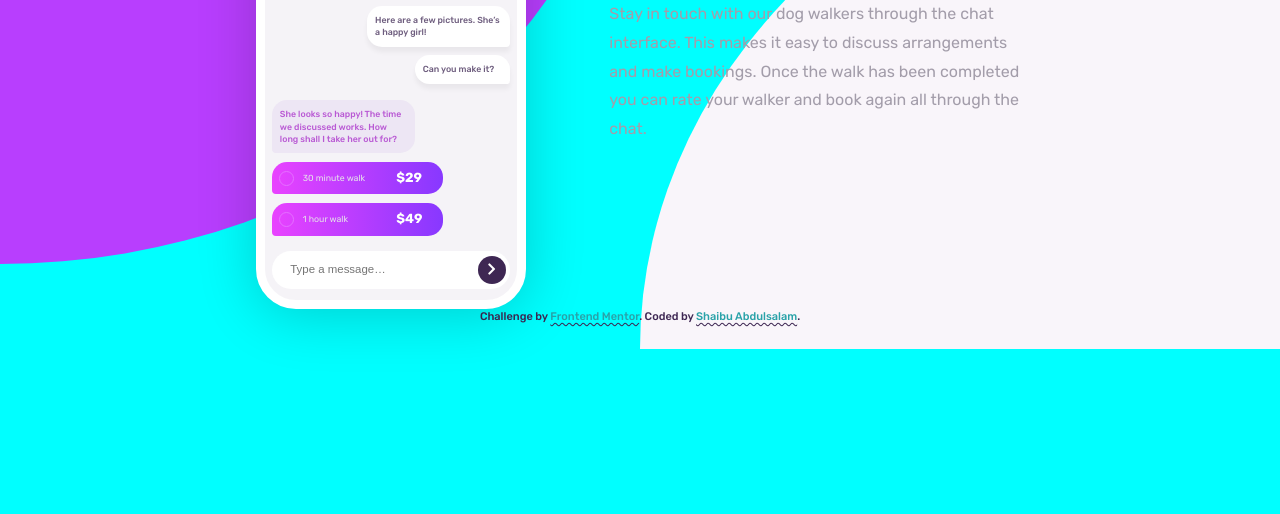
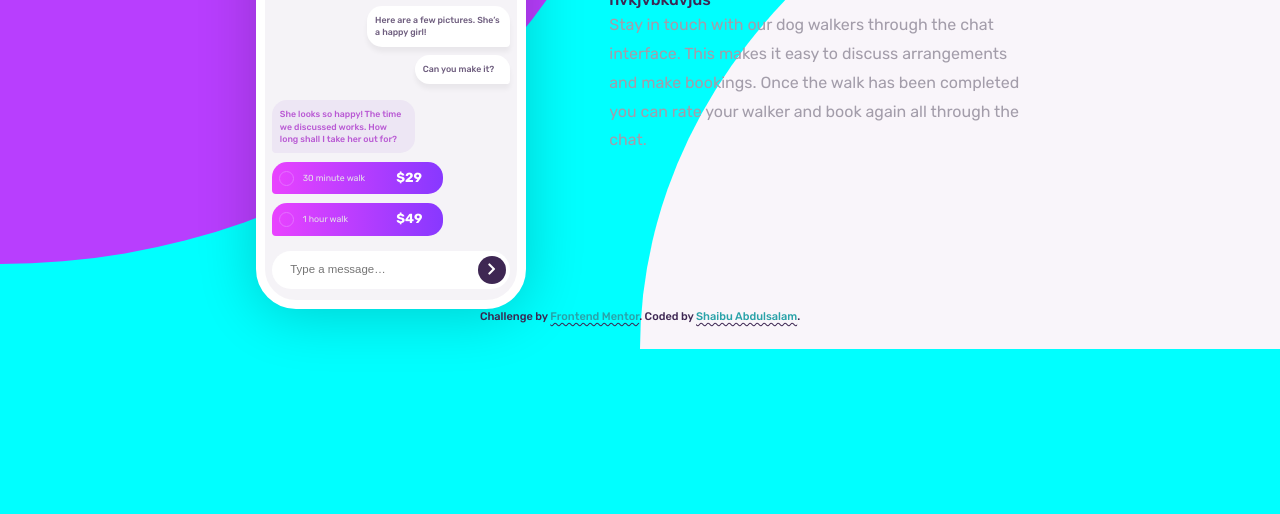
Before and after one commit to Abshaibu/Chatapp-illustration, a plain HTML site: page index.html in a window 1280 px wide. Shown: the part 286-800 px from the top of the page. Drawn offline with Linux system fonts and the light colour scheme.

Commit message:
minor changes

```diff
--- a/index.html
+++ b/index.html
@@ -111,6 +111,7 @@
   <!----------------- Text Description----------------->
   <div class="paragraph-holder">
     <h1>Simple booking</h1>
+    hvkjvbkdvjds
     <p> Stay in touch with our dog walkers through the chat interface. This makes it easy to
       discuss arrangements and make bookings. Once the walk has been completed you can rate
       your walker and book again all through the chat.</p>
```
